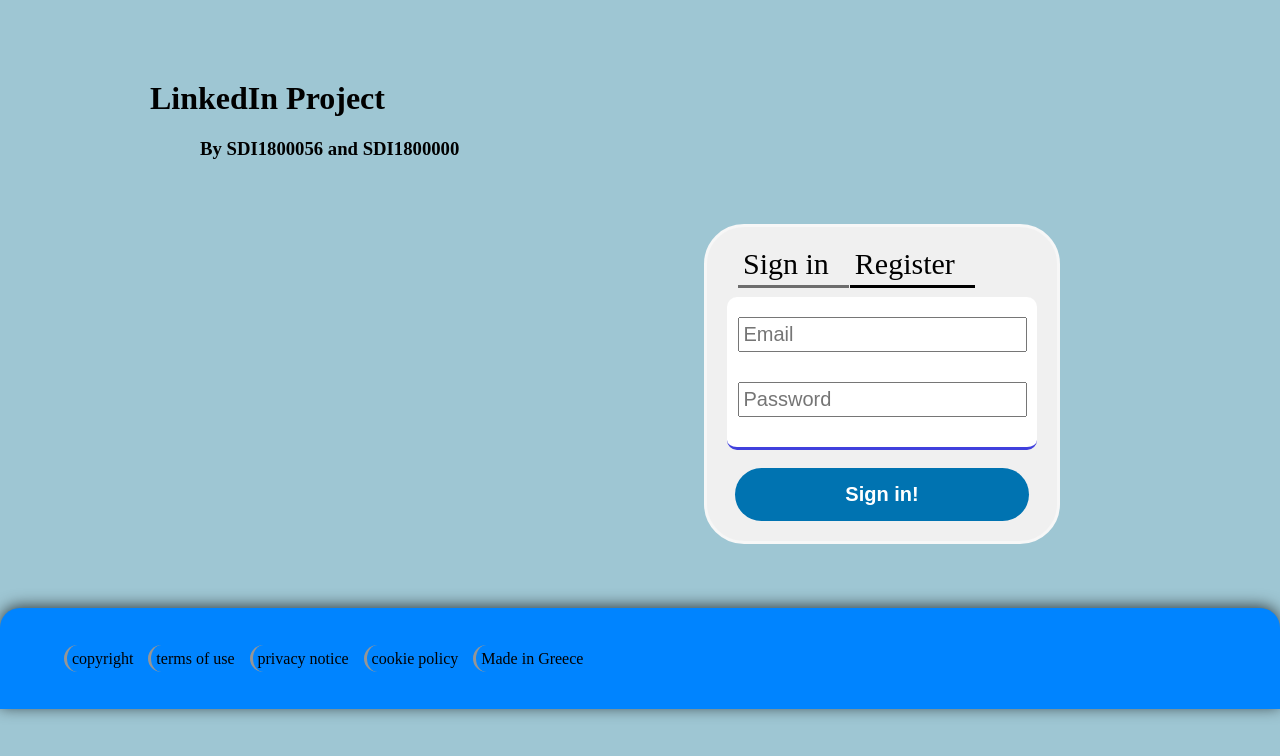
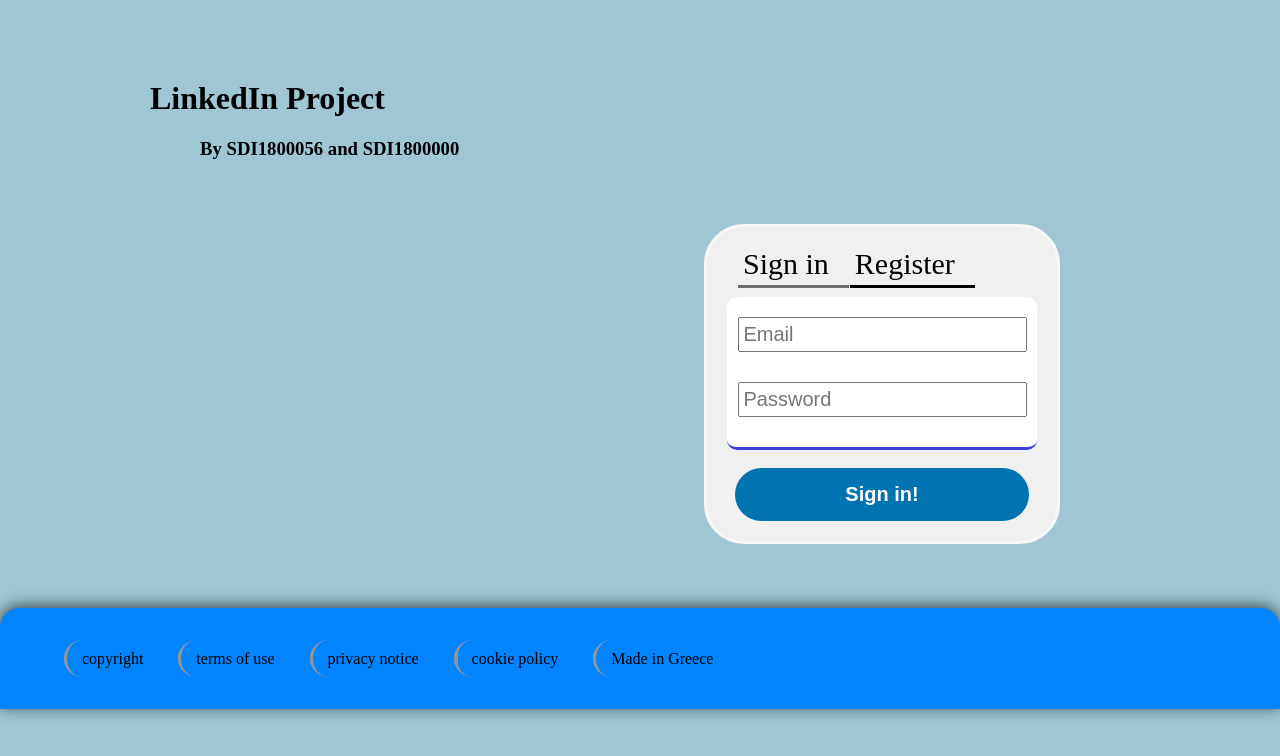
Before and after one commit to Uni-2018-n/TediProject, a Vue app in the folder Antonis/tediproject/: page / in a window 1280 px wide. Shown: the top 756 px of the page. Built offline with nearby package versions, Linux system fonts and the light colour scheme.

Commit message:
footer animation done!

```diff
--- a/Antonis/tediproject/src/components/footer.vue
+++ b/Antonis/tediproject/src/components/footer.vue
@@ -1,11 +1,21 @@
 <template>
-  <div id='general'>
+  <div id="general">
     <ul>
-          <li id="wborders">copyright</li>
-          <li id="wborders">terms of use</li>
-          <li id="wborders">privacy notice</li>
-          <li id="wborders">cookie policy</li>
-          <li id="wborders">Made in Greece</li>
+      <div class="btn">
+        <li class="wborders">copyright</li>
+      </div>
+      <div class="btn">
+        <li class="wborders">terms of use</li>
+      </div>
+      <div class="btn">
+        <li class="wborders">privacy notice</li>
+      </div>
+      <div class="btn">
+        <li class="wborders">cookie policy</li>
+      </div>
+      <div class="btn">
+        <li class="wborders">Made in Greece</li>
+      </div>
     </ul>
   </div>
 </template>
@@ -15,10 +25,8 @@
 
 export default defineComponent({
   name: "Footer",
-    setup(){
-
-    }
-})
+  setup() {},
+});
 </script>
 
 <style>
@@ -33,25 +41,45 @@
   border-top-left-radius: 20px;
   border-top-right-radius: 20px;
   box-shadow: 0px -2px 15px rgba(0, 0, 0, 0.671);
-
 }
-#general ul{
+#general ul {
   padding: 0;
 }
-#general ul li{
+#general ul li {
   display: inline;
   padding: 5px;
   margin-right: 10px;
 }
-#wborders {
+
+.btn {
+  display: inline;
+}
+
+.btn {
+    margin-right: 10px;
+  padding: 10px;
   border-style: none none none solid;
   border-color: rgb(150, 150, 150);
   border-width: 3px;
   border-top-left-radius: 20px;
   border-bottom-left-radius: 20px;
+
+  /* width: 100px; */
+  /* height: 30px; */
+  /* display: block; */
+
+  background: linear-gradient(
+    to right,
+    rgb(150, 150, 150) 50%,
+    rgba(255, 255, 255, 0) 50%
+  );
+  background-size: 200% 100%;
+  background-position: right bottom;
+  transition: all 0.5s ease-out;
 }
-#general ul li:hover {
-    background-color: rgb(150, 150, 150);
+
+.btn:hover {
+  background-position: left bottom;
   cursor: pointer;
 }
 </style>
```
Lines whose indentation alone changed are shown as unchanged.
